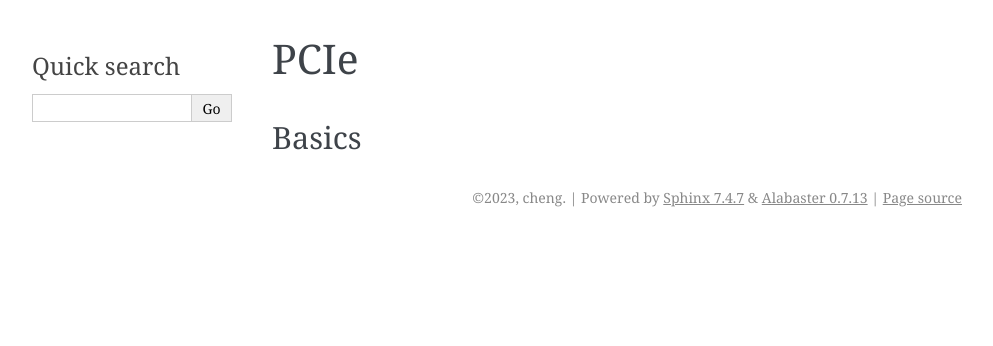
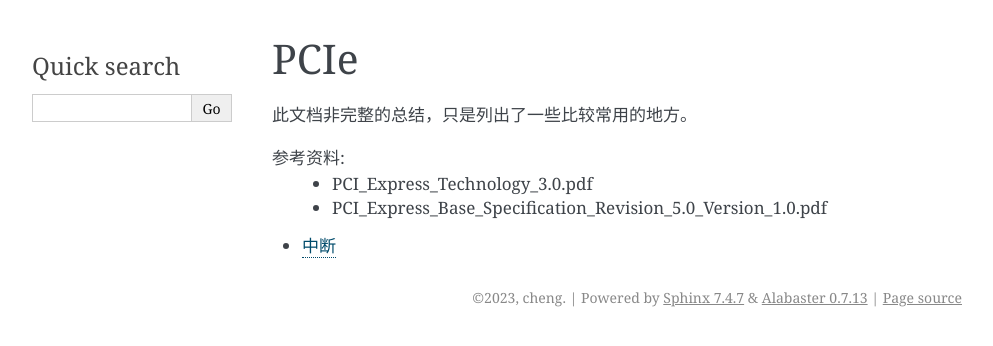
Before and after one commit to chengzi235/cheng, a Sphinx documentation site: the page built from doc/pcie/pcie.rst, in a window 1280 px wide. Shown: the top 346 px of the page, without its empty margins (148-1141 px from the left). Built offline with Sphinx 7.4.7, drawn with Linux system fonts in a browser that asks for light colours.

Commit message:
PCIe: Add legacy PCI interrupt describe
Signed-off-by: cheng <chengzi235@gmail.com>

```diff
--- a/doc/index.rst
+++ b/doc/index.rst
@@ -8,7 +8,7 @@ Documentation
 ==============
 
 .. toctree::
-   :maxdepth: 2
+   :maxdepth: 1
 
    kernel/kernel.rst
    pcie/pcie.rst
--- a/doc/pcie/pcie.rst
+++ b/doc/pcie/pcie.rst
@@ -3,5 +3,15 @@
 PCIe
 ====
 
-Basics
-----------
+此文档非完整的总结，只是列出了一些比较常用的地方。
+
+参考资料:
+    - PCI_Express_Technology_3.0.pdf
+    - PCI_Express_Base_Specification_Revision_5.0_Version_1.0.pdf
+
+
+
+.. toctree::
+   :maxdepth: 1
+
+   interrupt/interrupt.rst
```
Also changed, not shown: doc/pcie/interrupt/interrupt.rst (added, +79 -0 lines), doc/pcie/interrupt/_images/INTx_message_format_and_type.png (added), doc/pcie/interrupt/_images/configuration_command_register-interrupt_disable_field.png (added), doc/pcie/interrupt/_images/configuration_status_register-interrupt_status_field.png (added), doc/pcie/interrupt/_images/example_of_INTx_messages_to_virtualize_INTA-INTD.png (added), doc/pcie/interrupt/_images/interrupt_delivery_options_in_PCIe_sytem.png (added), doc/pcie/interrupt/_images/interrupt_registers_in_PCI_configuration_header.png (added), doc/pcie/interrupt/_images/legacy_interrupt_example.png (added).
